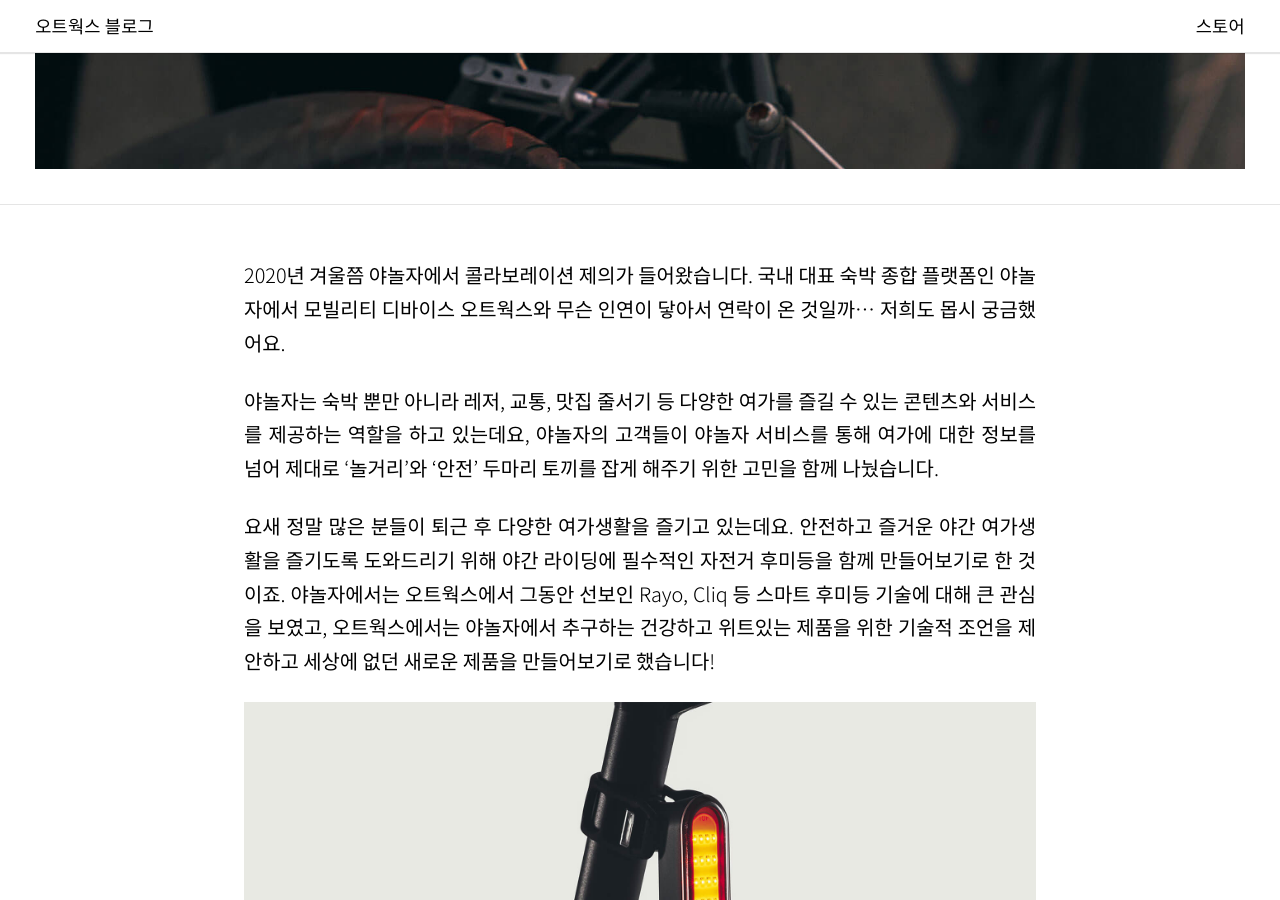
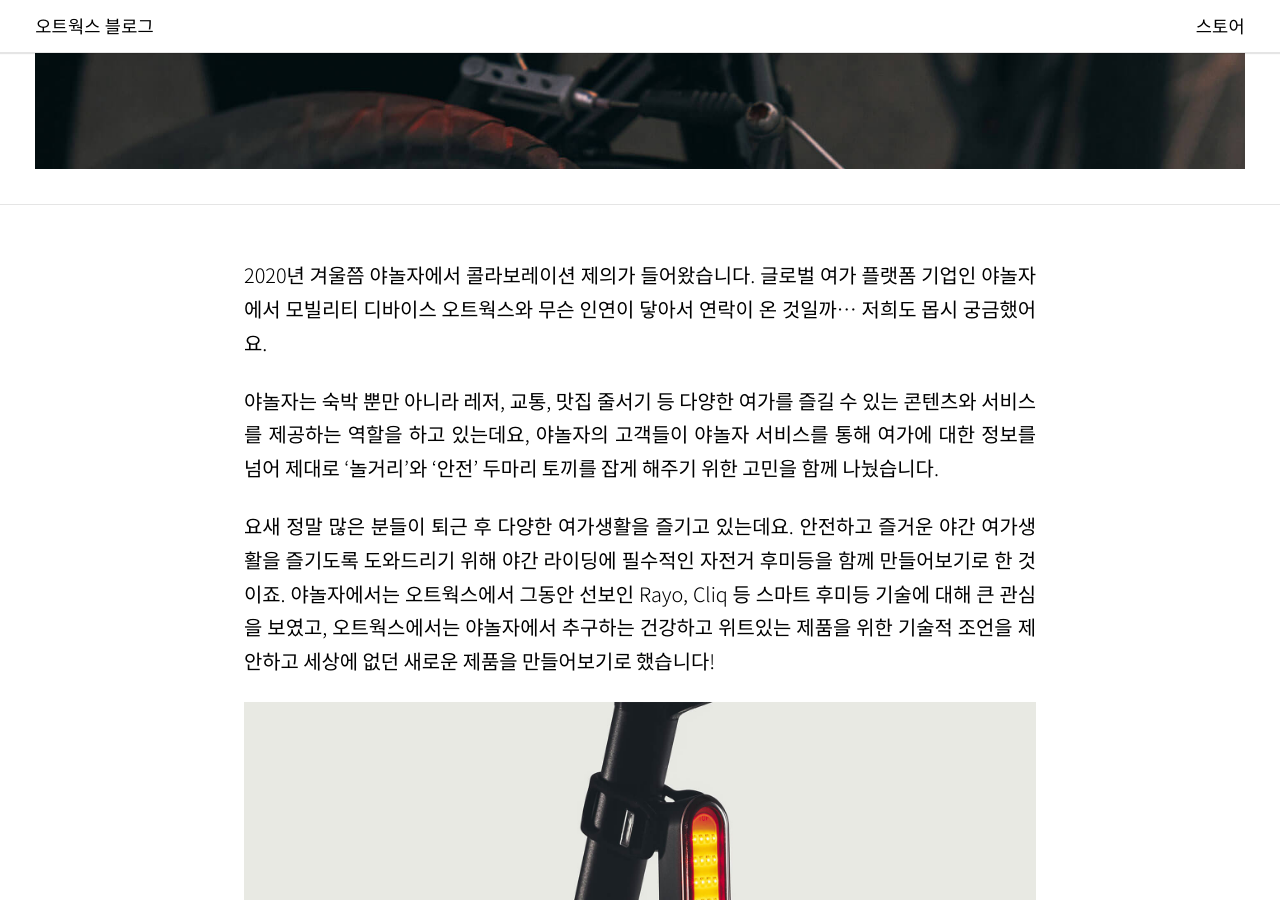
Before and after one commit to hauteworks/hauteworks-blog, a Jekyll site: the page built from _posts/2021-06-05-hauteworks-yanolja-colaboration.markdown, in a window 1280 px wide and 900 px high, scrolled down 988 px. Built offline with Jekyll 4.4.1, drawn with Linux system fonts in a browser that asks for light colours; nearby versions of some CDN libraries; a script that is not in the unit is left out.

Commit message:
Update 2021-06-05-hauteworks-yanolja-colaboration.markdown

```diff
--- a/_posts/2021-06-05-hauteworks-yanolja-colaboration.markdown
+++ b/_posts/2021-06-05-hauteworks-yanolja-colaboration.markdown
@@ -9,7 +9,7 @@ tags:
 permalink: hauteworks-yanolja-collaboration-project
 ---
 
-2020년 겨울쯤 야놀자에서 콜라보레이션 제의가 들어왔습니다. 국내 대표 숙박 종합 플랫폼인 야놀자에서 모빌리티 디바이스 오트웍스와 무슨 인연이 닿아서 연락이 온 것일까... 저희도 몹시 궁금했어요.
+2020년 겨울쯤 야놀자에서 콜라보레이션 제의가 들어왔습니다. 글로벌 여가 플랫폼 기업인 야놀자에서 모빌리티 디바이스 오트웍스와 무슨 인연이 닿아서 연락이 온 것일까… 저희도 몹시 궁금했어요.
 
 야놀자는 숙박 뿐만 아니라 레저, 교통, 맛집 줄서기 등 다양한 여가를 즐길 수 있는 콘텐츠와 서비스를 제공하는 역할을 하고 있는데요, 야놀자의 고객들이 야놀자 서비스를 통해 여가에 대한 정보를 넘어 제대로 ‘놀거리’와 ‘안전’ 두마리 토끼를 잡게 해주기 위한 고민을 함께 나눴습니다.
 
```
